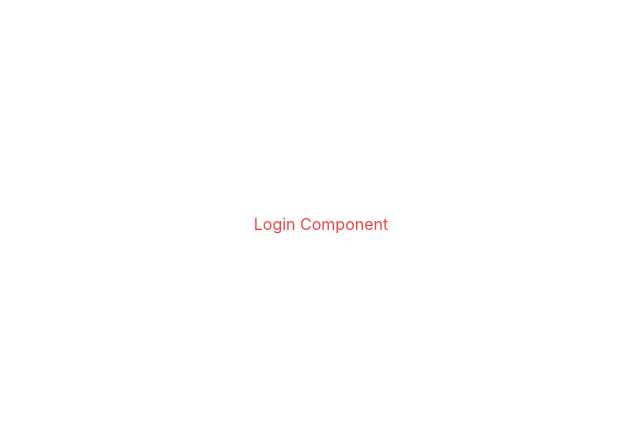
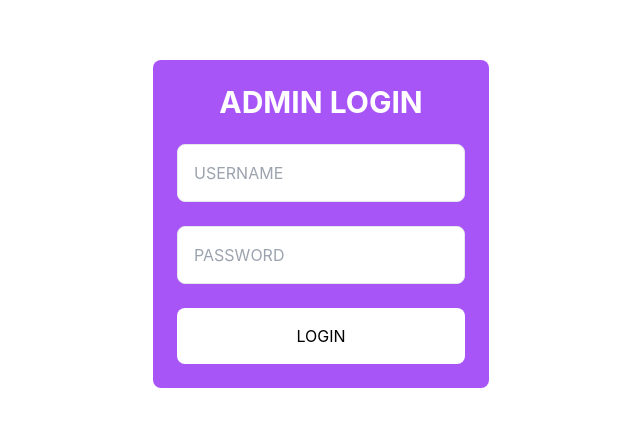
Before and after one commit to kentezrabetita/csu-buggy-ui, a Next.js app: page / in a window 1280 px wide. Shown: the part 176-602 px from the top of the page, without its empty margins (319-959 px from the left). Built offline with nearby package versions, Linux system fonts and the light colour scheme.

Commit message:
add login component and link to dashboard

```diff
--- a/components/login/index.js
+++ b/components/login/index.js
@@ -1,9 +1,45 @@
 import React from 'react';
+import Link from 'next/link';
 
 export default function Login() {
   return (
-    <div className='h-screen flex items-center justify-center text-center text-red-500'>
-      Login Component
+    <div className='container mx-auto'>
+      <div className='flex items-center justify-center h-screen'>
+        <form className='w-full px-6 max-w-sm'>
+          <div className='flex flex-col space-y-6 bg-purple-500 w-full p-6 rounded-lg'>
+            <div>
+              <h1 className='text-white text-center text-3xl font-bold'>
+                ADMIN LOGIN
+              </h1>
+            </div>
+            <div>
+              <input
+                type='text'
+                name='username'
+                placeholder='USERNAME'
+                className='p-4 border rounded-lg w-full'
+              />
+            </div>
+            <div>
+              <input
+                type='password'
+                name='password'
+                placeholder='PASSWORD'
+                className='p-4 border rounded-lg w-full'
+              />
+            </div>
+            <div>
+              <Link href='/dashboard'>
+                <a>
+                  <button className='p-4 bg-white rounded-lg w-full'>
+                    LOGIN
+                  </button>
+                </a>
+              </Link>
+            </div>
+          </div>
+        </form>
+      </div>
     </div>
   );
 }
--- /dev/null
+++ b/pages/dashboard.js
@@ -0,0 +1,5 @@
+import React from 'react';
+
+export default function Dashboard() {
+  return <div>Dashboard</div>;
+}
```
